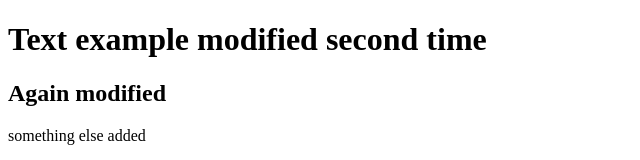
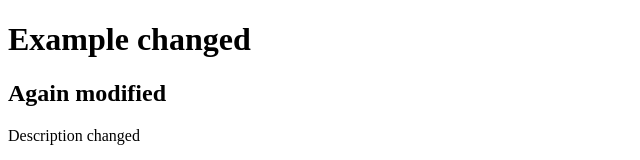
Before and after one commit to JarekG99/learning-git, a plain HTML site: page index.html in a window 1280 px wide. Shown: the top 160 px of the page, without its empty margins (0-640 px from the left). Drawn offline with Linux system fonts and the light colour scheme; files that its build step writes are made by us from their sources.

Commit message:
Changed description

```diff
--- a/index.html
+++ b/index.html
@@ -8,9 +8,9 @@
     </head>
     <body>
 	  <div class='container'>
-		  <h1>Text example modified second time</h1>
+		  <h1>Example changed</h1>
 		  <h2>Again modified</h2>
-		  <p>something else added</p>
+		  <p>Description changed</p>
 		  <button class='btn-purple'>Purple</button>
 		   <button class='btn-yellow'>Yellow</button>
 		   <button class='btn-blue'>Blue</button>
```
